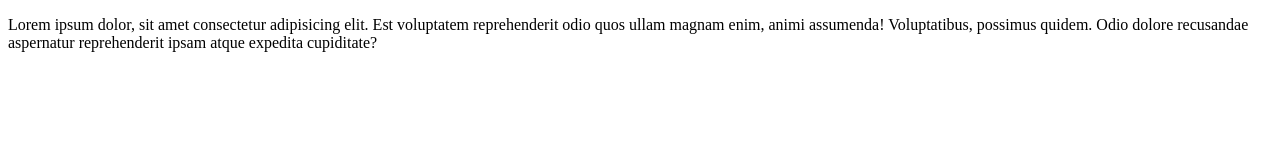
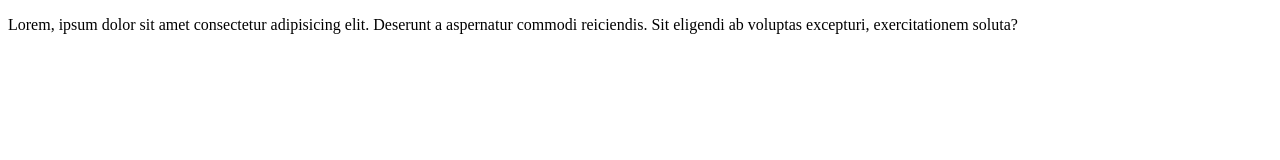
Before and after one commit to Pritompt12/my-second-github-repo, a plain HTML site: page index.html in a window 1280 px wide. Drawn offline with Linux system fonts and the light colour scheme.

Commit message:
my first commit

```diff
--- a/index.html
+++ b/index.html
@@ -3,10 +3,10 @@
 <head>
     <meta charset="UTF-8">
     <meta name="viewport" content="width=device-width, initial-scale=1.0">
-    <title>My first ever github repo</title>
+    <title>My first ever github repo for you </title>
 </head>
 <body>
-    <p> Lorem ipsum dolor, sit amet consectetur adipisicing elit. Est voluptatem reprehenderit odio quos ullam magnam enim, animi assumenda! Voluptatibus, possimus quidem. Odio dolore recusandae aspernatur reprehenderit ipsam atque expedita cupiditate?</p>
+    <p> Lorem, ipsum dolor sit amet consectetur adipisicing elit. Deserunt a aspernatur commodi reiciendis. Sit eligendi ab voluptas excepturi, exercitationem soluta?</p>
 
 </body>
 </html>
```
